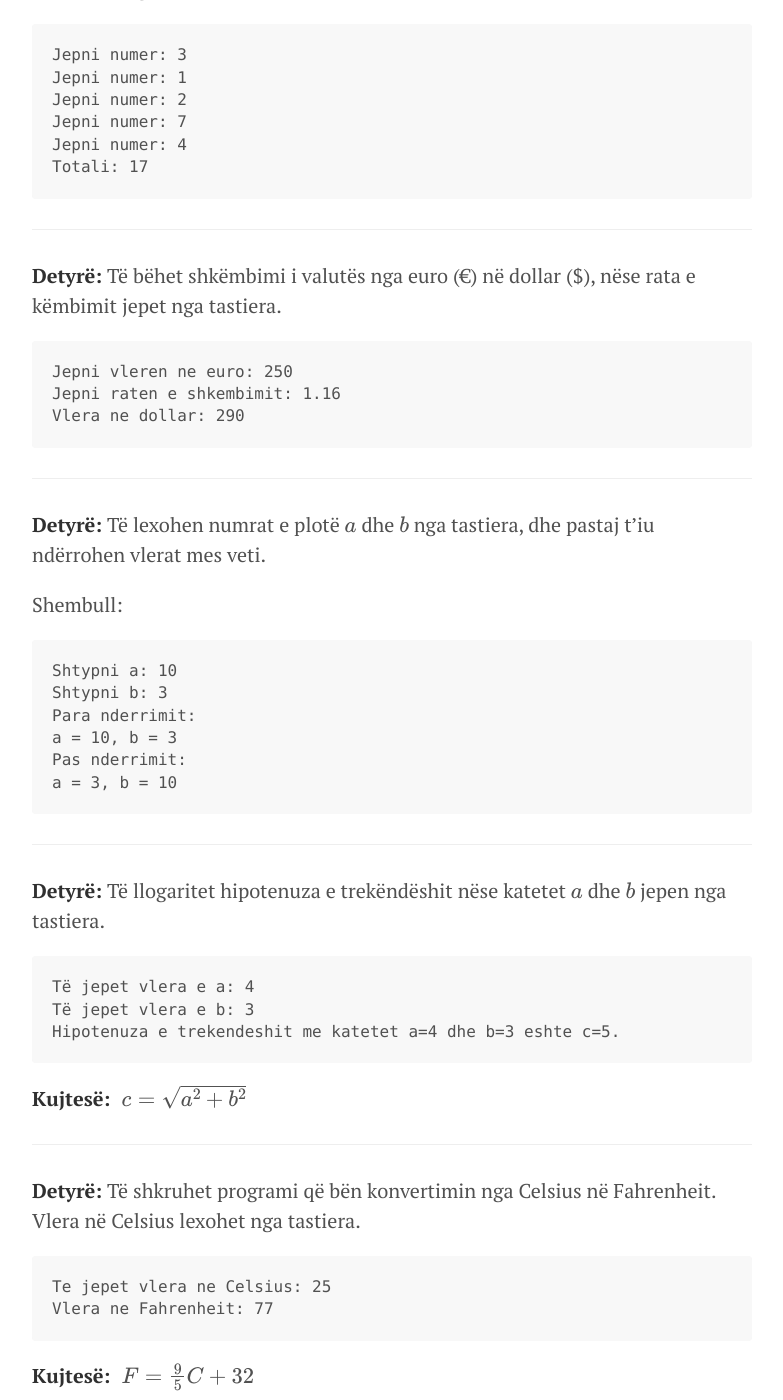
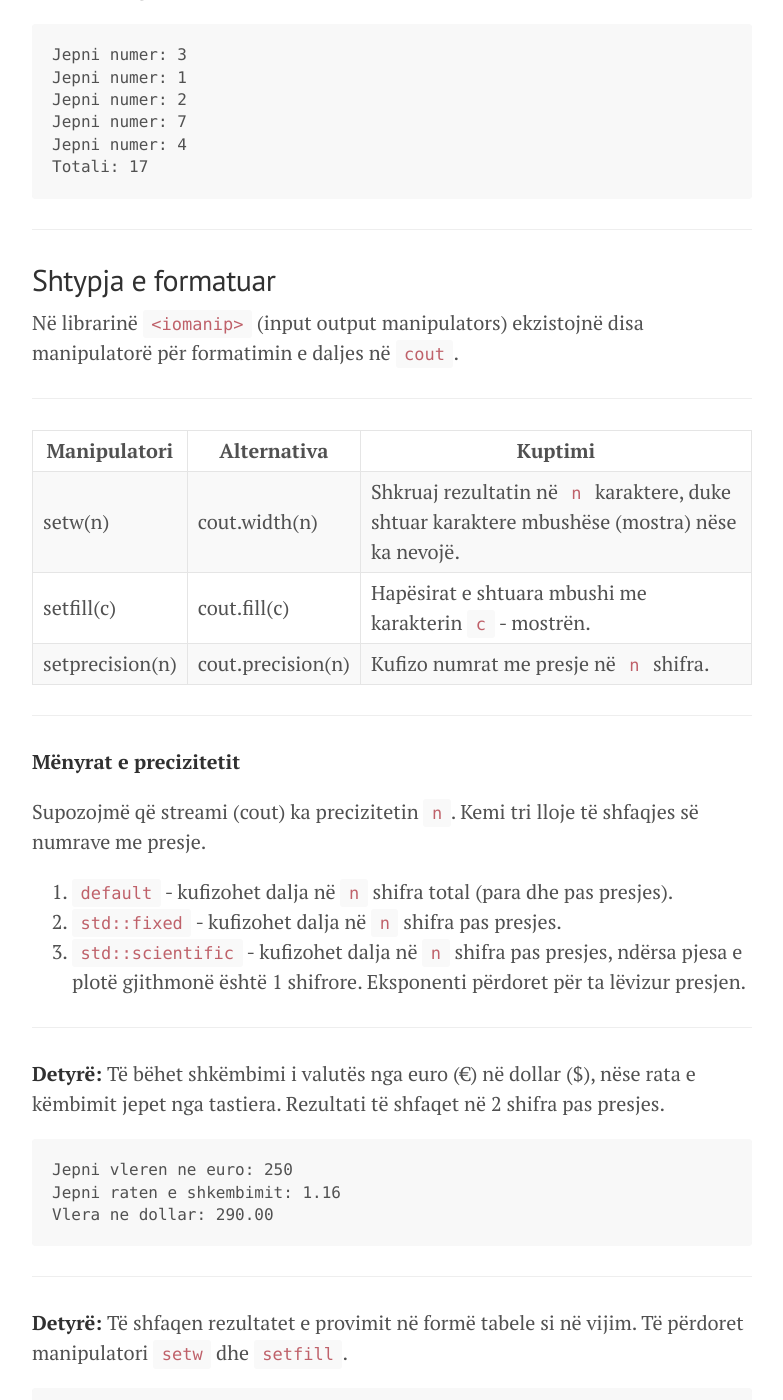
Before and after one commit to blerimrexha/edongashi.github.io, a Jekyll site: the page built from lendet/gjuhe-programuese/ligjerata/java2.md, in a window 1280 px wide and 1400 px high, scrolled down 15928 px. Shown: the whole window, without its empty margins (248-1031 px from the left). Built offline with Jekyll 4.4.1, drawn with Linux system fonts in a browser that asks for light colours; our own code applies the rules of GitHub Pages for plain Markdown files; formulas are drawn with MathJax 3; some of the changed text lies outside the part shown.

Commit message:
Update lendet/gjuhe-programuese/ligjerata/java2.md

````diff
--- a/lendet/gjuhe-programuese/ligjerata/java2.md
+++ b/lendet/gjuhe-programuese/ligjerata/java2.md
@@ -673,12 +673,49 @@ Totali: 17
 
 ---
 
-**Detyrë:** Të bëhet shkëmbimi i valutës nga euro (€) në dollar ($), nëse rata e këmbimit jepet nga tastiera.
+## Shtypja e formatuar
+
+Në librarinë `<iomanip>` (input output manipulators) ekzistojnë disa manipulatorë për formatimin e daljes në `cout`.
+
+---
+
+<!-- .slide: style="font-size: 0.7em" -->
+
+Manipulatori|Alternativa|Kuptimi
+-|-|-
+setw(n)|cout.width(n)|Shkruaj rezultatin në `n` karaktere, duke shtuar karaktere mbushëse (mostra) nëse ka nevojë.
+setfill(c)|cout.fill(c)|Hapësirat e shtuara mbushi me karakterin `c` - mostrën.
+setprecision(n)|cout.precision(n)|Kufizo numrat me presje në `n` shifra.
+
+---
+
+**Mënyrat e precizitetit**
+
+Supozojmë që streami (cout) ka precizitetin `n`. Kemi tri lloje të shfaqjes së numrave me presje.
+
+1. `default` - kufizohet dalja në `n` shifra total (para dhe pas presjes).
+2. `std::fixed` - kufizohet dalja në `n` shifra pas presjes.
+3. `std::scientific` - kufizohet dalja në `n` shifra pas presjes, ndërsa pjesa e plotë gjithmonë është 1 shifrore. Eksponenti përdoret për ta lëvizur presjen.
+
+---
+
+**Detyrë:** Të bëhet shkëmbimi i valutës nga euro (€) në dollar ($), nëse rata e këmbimit jepet nga tastiera. Rezultati të shfaqet në 2 shifra pas presjes.
 
 ```text
 Jepni vleren ne euro: 250
 Jepni raten e shkembimit: 1.16
-Vlera ne dollar: 290
+Vlera ne dollar: 290.00
+```
+
+---
+
+**Detyrë:** Të shfaqen rezultatet e provimit në formë tabele si në vijim. Të përdoret manipulatori `setw` dhe `setfill`.
+
+```text
+ Lenda..................Nota
+ Matematike...............10
+ Fizike....................7
+ Gjuhe Programuese.........8
 ```
 
 ---
````
